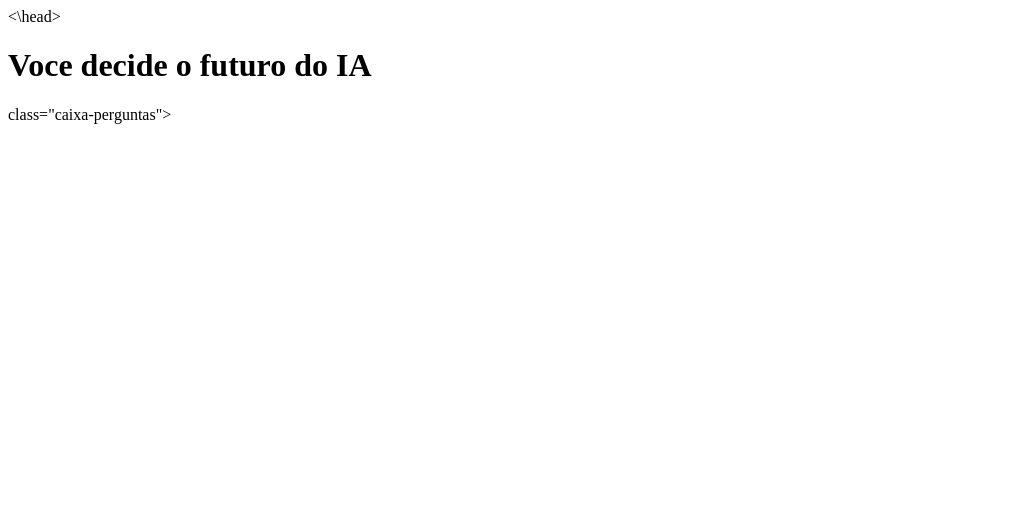
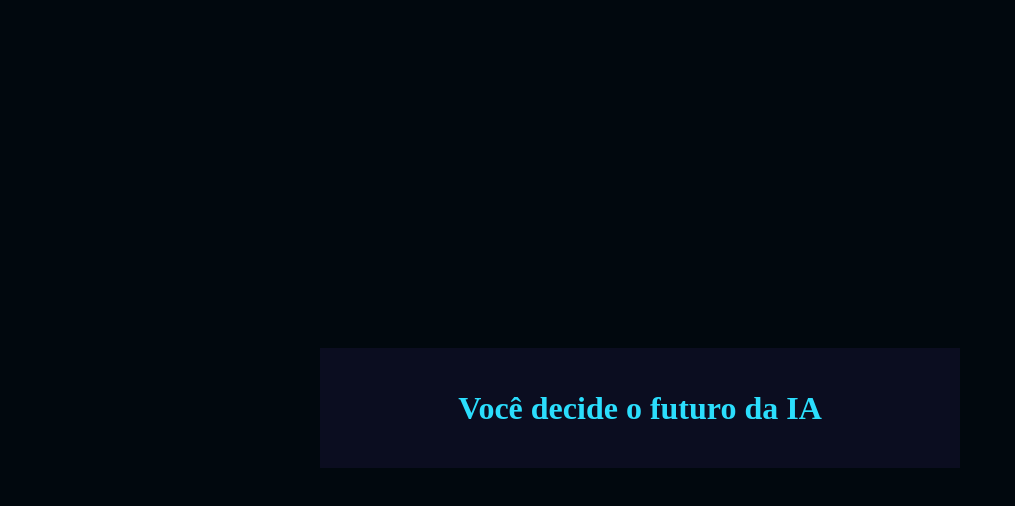
Before and after one commit to camilinhaa/teste, a plain HTML site: page index.html in a window 1280 px wide. Shown: the whole page, without its empty margins (0-1015 px from the left). Drawn offline with Linux system fonts and the light colour scheme.

Commit message:
Add files via upload

```diff
--- a/index.html
+++ b/index.html
@@ -1,20 +1,20 @@
 <!DOCTYPE html>
 <html lang="pt-br">
-    <head>
-    <meta charset="UTF=8" >
-    <meta name="viewport" content="width=device-width, initial-scale=1,0">
-    <link real="stylesheet" href="style.css">
-    <title>Voce decide o futuro da IA</title>
-    <\head>
-    <body>
+<head>
+    <meta charset="UTF-8">
+    <meta name="viewport" content="width=device-width, initial-scale=1.0">
+    <link rel="stylesheet" href="style.css">
+    <title>Você decide o futuro da IA</title>
+</head>
+<body>
     <div class="caixa-principal">
-<h1>Voce decide o futuro do IA</h1>
-    </div> class="caixa-perguntas"><div>
+        <h1>Você decide o futuro da IA</h1>
+        <div class="caixa-perguntas"></div>
         <div class="caixa-alternativas"></div>
-   <div class="caixa-resultado"></div>
-   <p class="texto-resultado"></p>
+        <div class="caixa-resultado">
+            <p class="texto-resultado"></p>
+        </div>
     </div>
-    </div>
-    <script rc="script.js"></script>
+    <script src="script.js"></script>
 </body>
 </html>
--- a/style.css
+++ b/style.css
@@ -1,7 +1,29 @@
-:root {
-    --cor-fundo: #01080E;
-    --cor-principal: #0B0D20 ;
-    --cor-secundaria: #212333;
-    --cor-destaque:#212333;
-    --cor-texto: #212333;
-  }
+:root{
+  --cor-fundo: #01080E ;
+  --cor-principal: #0B0D20 ;
+  --cor-secundaria: #212333;
+  --cor-destaque: #2BDEFD;
+  --cor-texto: #D7F9FF;
+
+}
+
+body {
+  background-color: var(--cor-fundo);
+  color: var(--cor-texto);
+  display: flex;
+  justify-content: center;
+  align-items: center;
+  min-height: 100vh;
+}
+
+.caixa-principal{
+  background-color: var(--cor-principal);
+  width: 90%;
+  max-width: 600px;
+  text-align: center;
+  padding: 20px;
+}
+
+h1{
+  color: var(--cor-destaque);
+}
```
